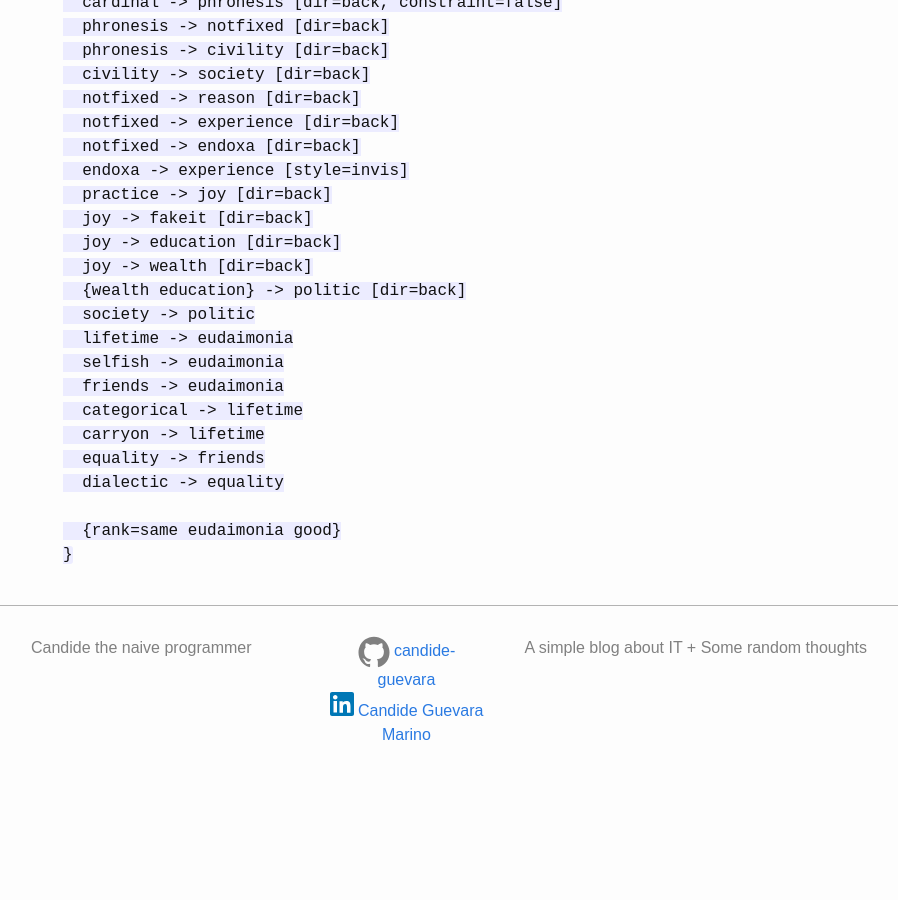
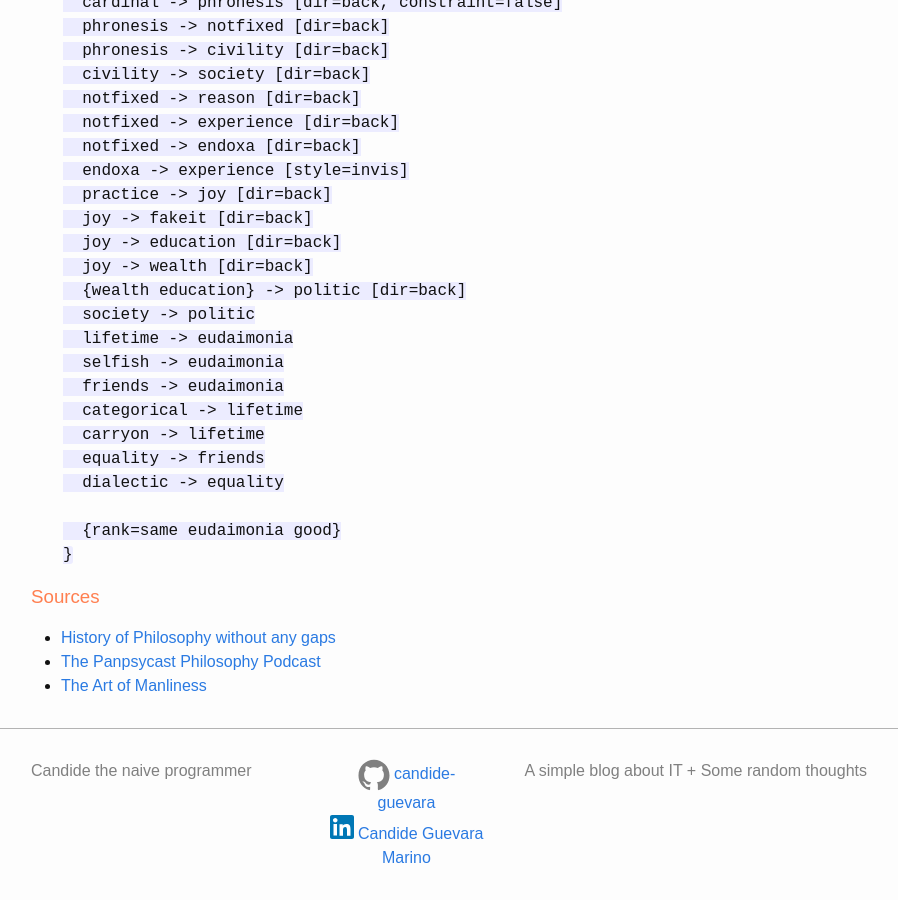
Before and after one commit to candide-guevara/candide-guevara.github.io, a Jekyll site: the page built from _posts/philosophy/0000-00-00-nicomachean-ethics.md, in a window 1280 px wide and 900 px high, scrolled down 3165 px. Shown: the whole window, without its empty margins (191-1089 px from the left). Built offline with Jekyll 4.4.1, drawn with Linux system fonts in a browser that asks for light colours; before the commit the page ends 3942 px from its top, so only the background shows below that.

````diff
--- a/_posts/philosophy/0000-00-00-nicomachean-ethics.md
+++ b/_posts/philosophy/0000-00-00-nicomachean-ethics.md
@@ -157,3 +157,9 @@ the reflection of yourself in others"]
   {rank=same eudaimonia good}
 }
 ```
+
+### Sources
+
+* [History of Philosophy without any gaps](https://www.historyofphilosophy.net/aristotle-ethics)
+* [The Panpsycast Philosophy Podcast](https://thepanpsycast.com/panpsycast2/2017/8/3/aristotle-part-i)
+* [The Art of Manliness](https://www.artofmanliness.com/character/etiquette/podcast-934-beyond-mere-politeness-the-art-of-true-civility/)
````
Also changed, not shown: _posts/math/0000-00-00-algebraic-structures.md (+3 -1 lines).
